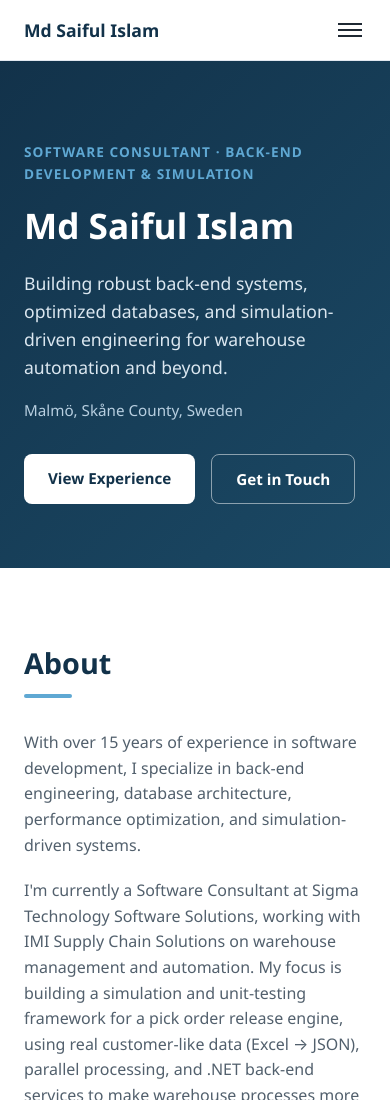
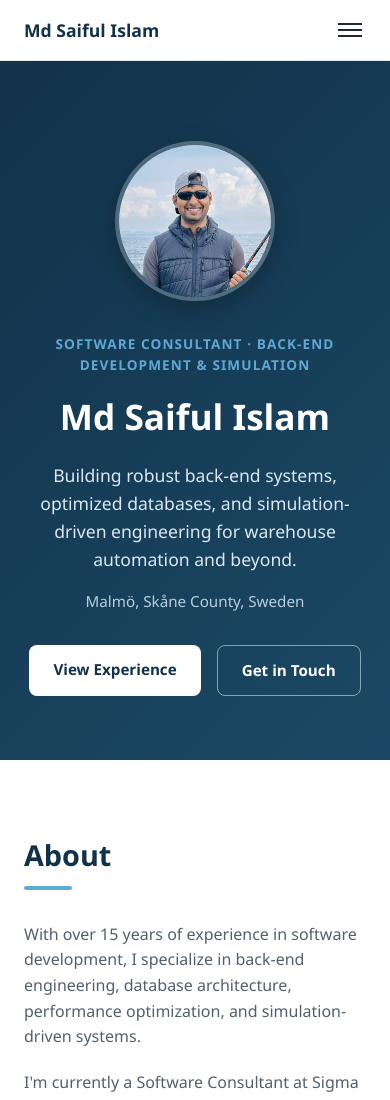
Before and after one commit to saifulislamsaaif/my-portfolio, a plain HTML site: page index.html in a window 390 px wide. Shown: the top 1100 px of the page. Drawn offline with Linux system fonts and the light colour scheme.

Commit message:
Add hero profile photo
Crop and resize to a 600x600 web-optimized JPEG, displayed as a
circular avatar next to the hero text (stacked on mobile).

```diff
--- a/index.html
+++ b/index.html
@@ -28,6 +28,7 @@
 <main>
   <section id="home" class="hero">
     <div class="container hero-inner">
+      <div class="hero-text">
         <p class="hero-eyebrow">Software Consultant · Back-End Development &amp; Simulation</p>
         <h1>Md Saiful Islam</h1>
         <p class="hero-subtitle">Building robust back-end systems, optimized databases, and simulation-driven engineering for warehouse automation and beyond.</p>
@@ -35,6 +36,10 @@
         <div class="hero-actions">
           <a href="#experience" class="btn btn-primary">View Experience</a>
           <a href="#contact" class="btn btn-secondary">Get in Touch</a>
+        </div>
+      </div>
+      <div class="hero-photo">
+        <img src="assets/profile.jpg" alt="Md Saiful Islam" width="220" height="220">
       </div>
     </div>
   </section>
--- a/styles.css
+++ b/styles.css
@@ -101,6 +101,38 @@ body {
   background: linear-gradient(135deg, var(--color-primary-dark), var(--color-primary));
   color: #fff;
   padding: 5rem 0 4rem;
+}
+
+.hero-inner {
+  display: flex;
+  align-items: center;
+  justify-content: space-between;
+  gap: 3rem;
+}
+
+.hero-text { flex: 1; min-width: 0; }
+
+.hero-photo { flex-shrink: 0; }
+
+.hero-photo img {
+  width: 220px;
+  height: 220px;
+  border-radius: 50%;
+  object-fit: cover;
+  border: 4px solid rgba(255, 255, 255, 0.25);
+  box-shadow: 0 8px 24px rgba(0, 0, 0, 0.25);
+}
+
+@media (max-width: 720px) {
+  .hero-inner {
+    flex-direction: column-reverse;
+    text-align: center;
+    gap: 1.5rem;
+  }
+
+  .hero-photo img { width: 160px; height: 160px; }
+
+  .hero-actions { justify-content: center; }
 }
 
 .hero-eyebrow {
```
Also changed, not shown: assets/profile.jpg (added). Lines whose indentation alone changed are shown as unchanged.
